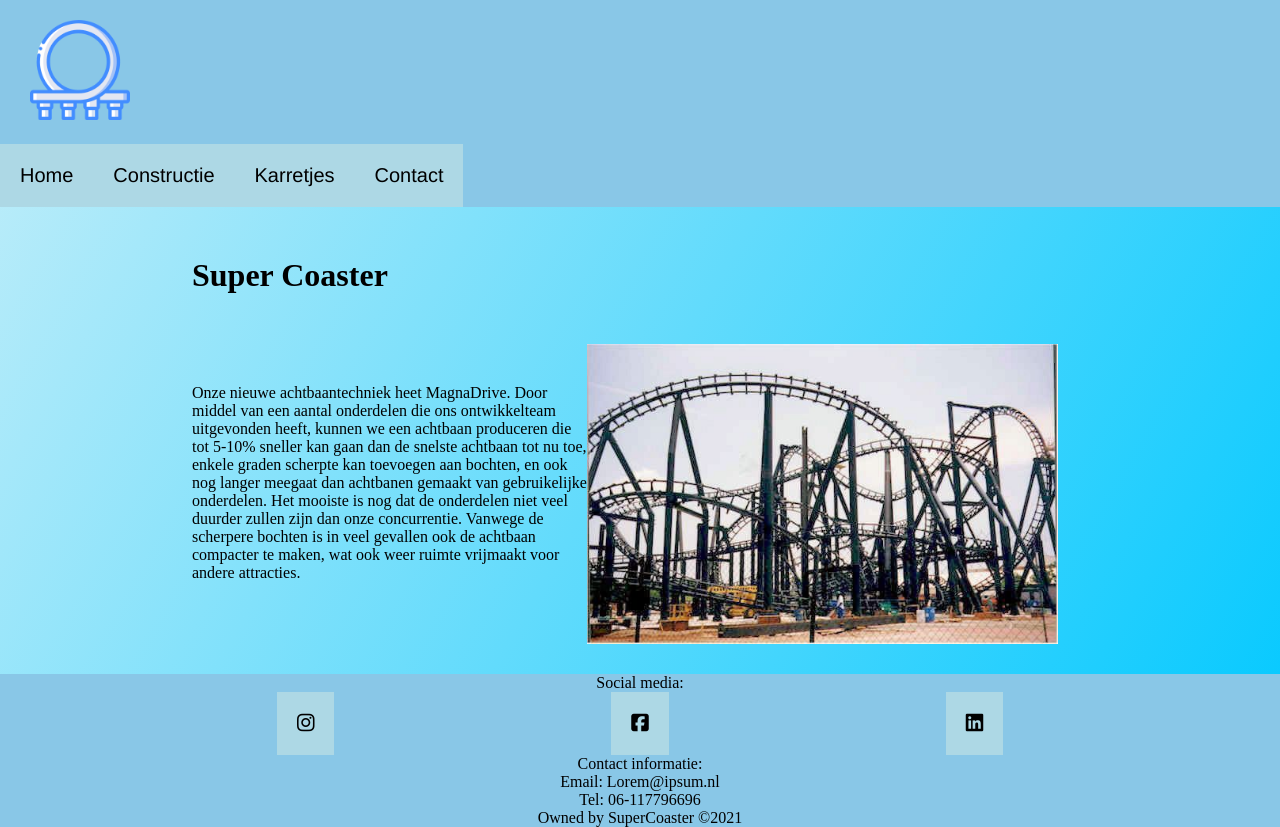
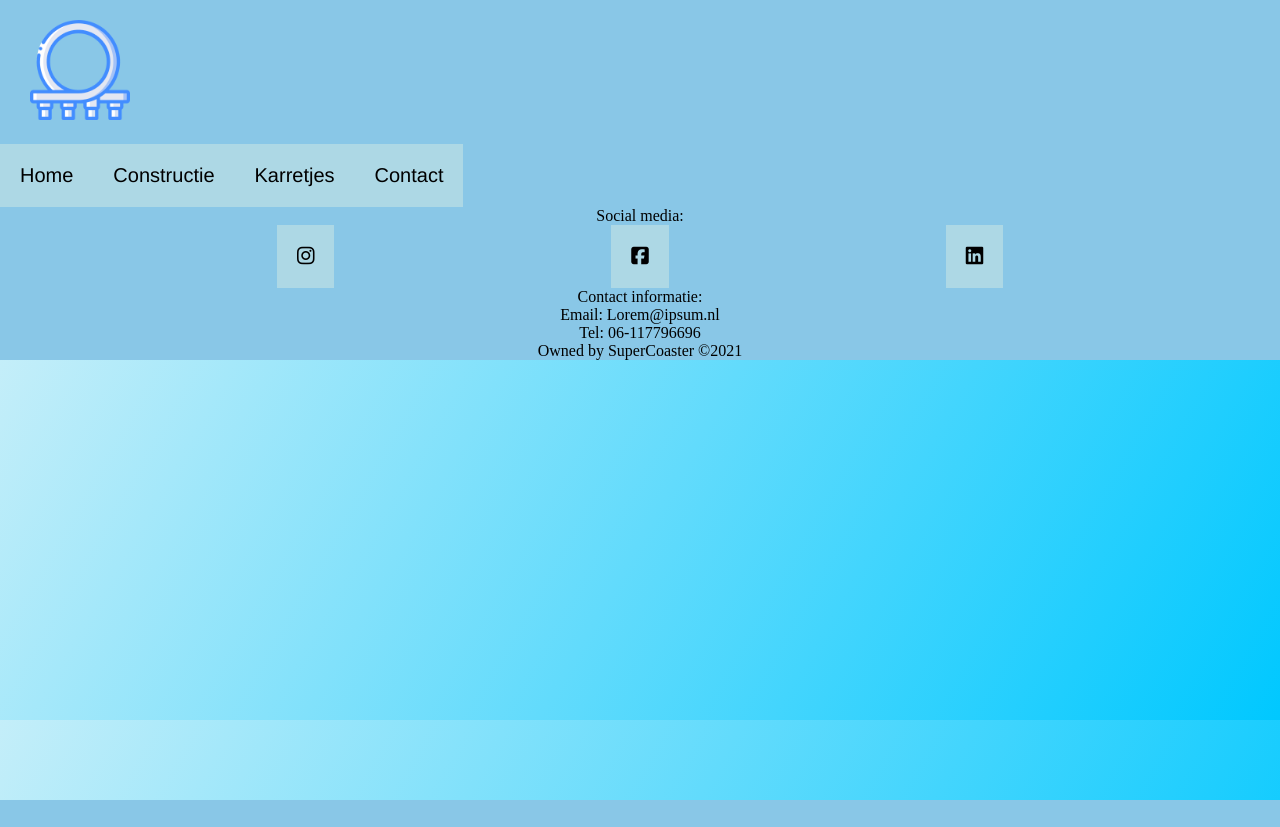
Before and after one commit to Koen-Smit/SuperCoaster-NV, a PHP site: page / in a window 1280 px wide. After the commit the page ends 800 px from the top, so only its background shows below. Run offline with PHP 8.4, Linux system fonts and the light colour scheme; some libraries are stand-ins or nearby versions.

Commit message:
removed old js and the style tags

```diff
--- a/index.php
+++ b/index.php
@@ -7,31 +7,8 @@
 
   <div class="wrapper">
 
-  <h1 style="margin-top: 50px; margin-bottom: 50px;">Super Coaster</h1>
-  <div class="class1">
-    <p style="margin-bottom: 50px; margin-top: 40px;">Onze nieuwe achtbaantechniek heet MagnaDrive. Door middel van een aantal onderdelen die ons ontwikkelteam uitgevonden heeft,
-    kunnen we een achtbaan produceren die tot 5-10% sneller kan gaan dan de snelste achtbaan tot nu toe, enkele graden scherpte kan
-    toevoegen aan bochten, en ook nog langer meegaat dan achtbanen gemaakt van gebruikelijke onderdelen. Het mooiste is nog dat de onderdelen niet veel duurder zullen zijn dan onze concurrentie. Vanwege de scherpere bochten is in veel gevallen ook de achtbaan compacter te maken, wat ook weer ruimte vrijmaakt voor andere attracties.</p>
-    <img src="img/plaatje4" id="img_"/>
-    <div class="div6">
-      <SCRIPT>
-      var arr=new Array("img/plaatje4.jpg","img/plaatje6.jpg");
-      var arr_i=0;
-      function lh()
-      {
-      eval("img_").src=arr[arr_i];
-      arr_i++;
-      if(arr_i>1)
-      arr_i=0;
-      setTimeout("lh()",4000);//每隔一秒变换一次
-      }
-      lh();
-      </SCRIPT>
-    </div>
-  </div>
 
-
-
+    </main>
   </div>
 
   <?php
```
